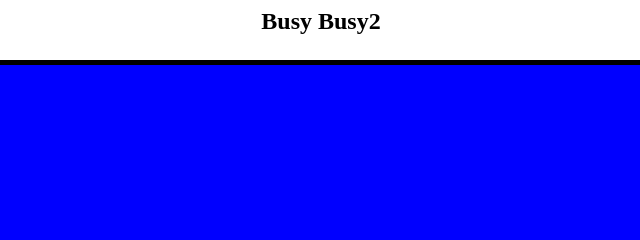
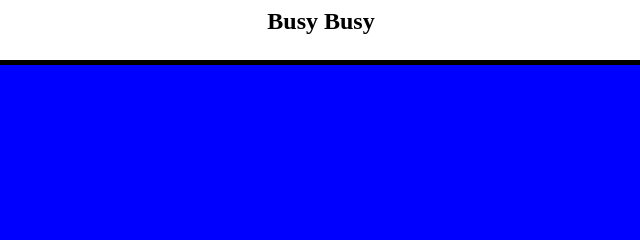
Before and after one commit to jonedo03/jonedo03.github.io, a plain HTML site: page makeatdo.html in a window 1280 px wide. Shown: the top 240 px of the page, 319-959 px from the left. Drawn offline with Linux system fonts and the light colour scheme.

Commit message:
Update makeatdo.html

```diff
--- a/makeatdo.html
+++ b/makeatdo.html
@@ -4,7 +4,7 @@
 
 <nav>
 
-<h1>Busy Busy2</h1>
+<h1>Busy Busy</h1>
 
 </nav>
 
```
